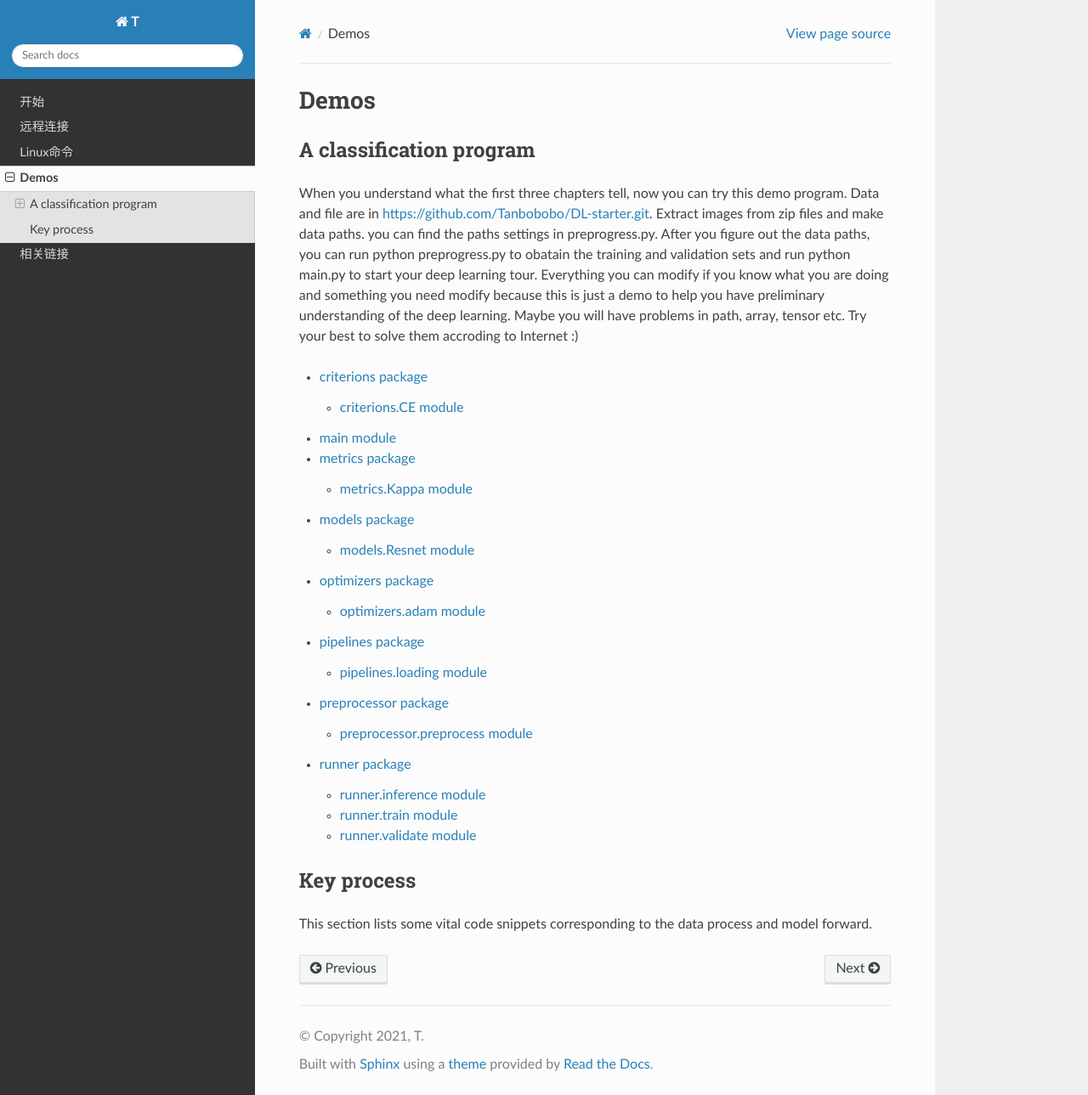
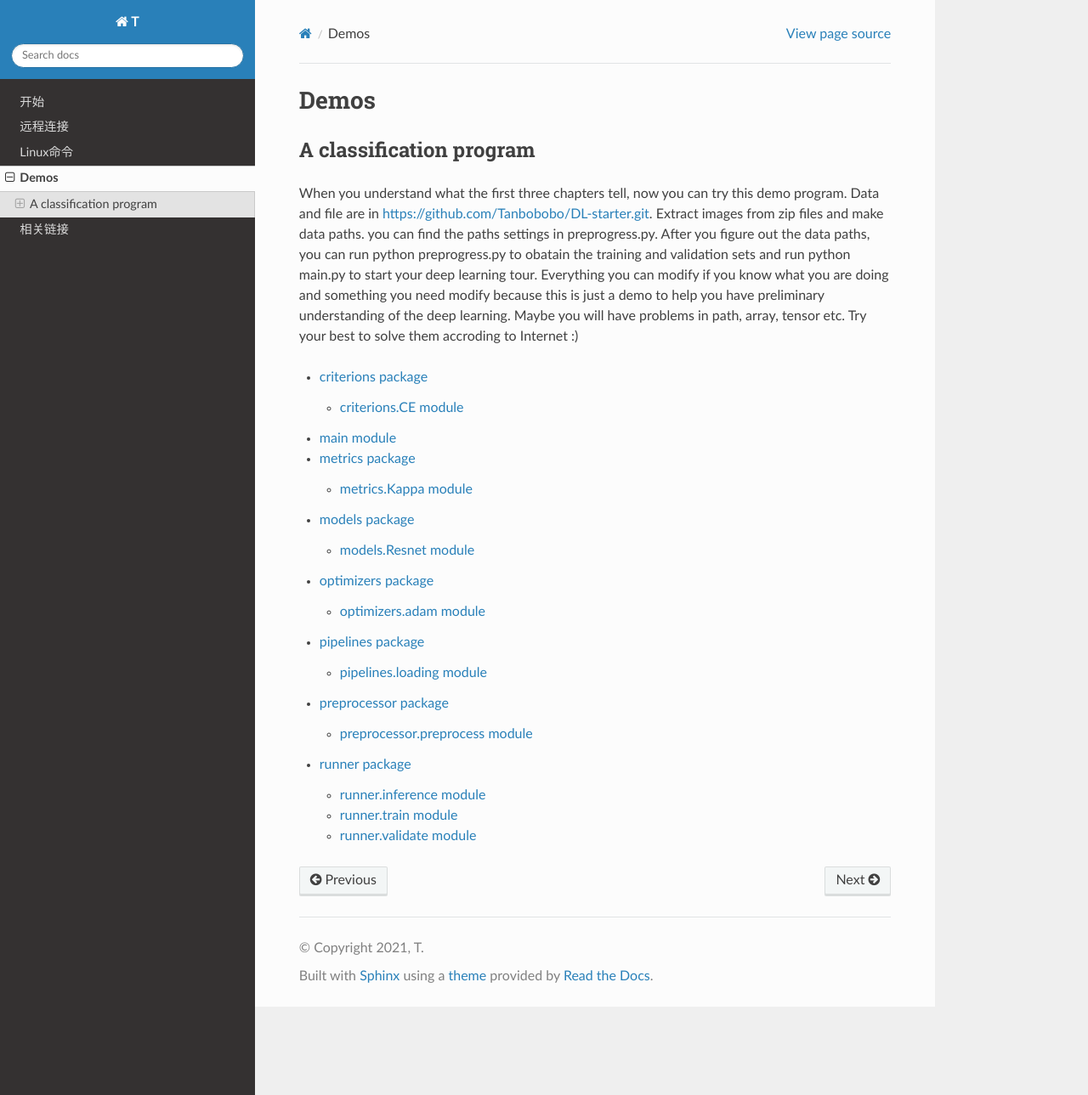
Before and after one commit to Tanbobobo/DL-starter, a Sphinx documentation site: the page built from docs/modules.rst, in a window 1280 px wide and 1289 px high. Shown: the whole window at 85% size. Built offline with Sphinx 7.4.7 and the Read the Docs theme 2.0.0, drawn with Linux system fonts in a browser that asks for light colours.

Commit message:
Update modules.rst

```diff
--- a/docs/modules.rst
+++ b/docs/modules.rst
@@ -29,14 +29,3 @@ Try your best to solve them accroding to Internet :)
    pipelines
    preprocessor
    runner
-
-Key process
---------------------
-This section lists some vital code snippets corresponding to the data process
-and model forward.
-
-
-.. toctree::
-   :maxdepth: 4
-
-   mds/key_process.md
```
